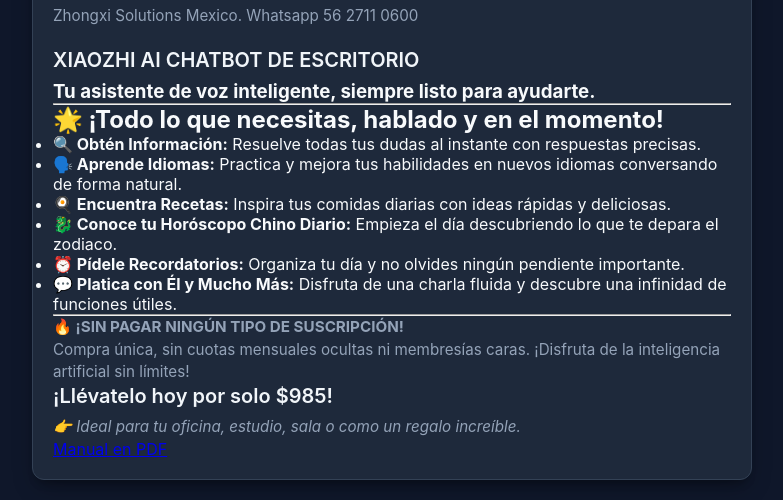
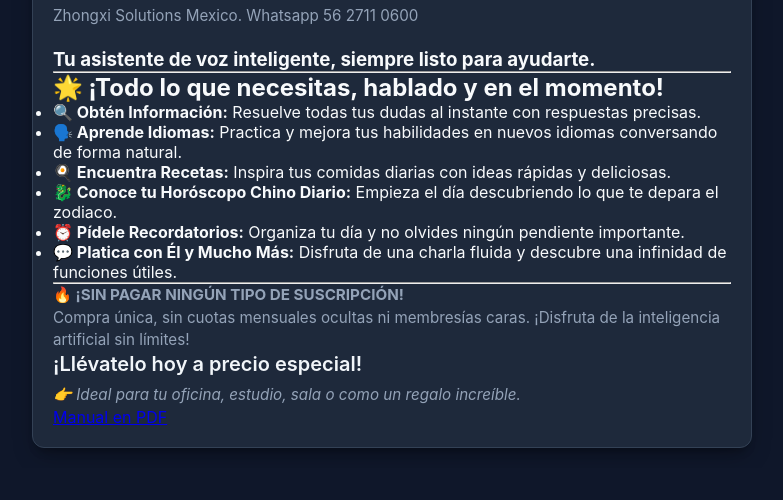
Before and after one commit to ZhongxiSol/video, a plain HTML site: page index.html in a window 1280 px wide. Shown: the part 427-927 px from the top of the page, without its empty margins (248-1031 px from the left). After the commit the page ends 895 px from the top, so only its background shows below. Drawn offline with Linux system fonts and the light colour scheme.

Commit message:
Update index.html

```diff
--- a/index.html
+++ b/index.html
@@ -84,7 +84,7 @@
            <h1>Xiaozhi Chatbot IA de Escritorio</h1>
            <p>Zhongxi Solutions Mexico. Whatsapp 56 2711 0600</p>
           <br>
-          <h1>XIAOZHI AI CHATBOT DE ESCRITORIO</h1>
+
 <h3>Tu asistente de voz inteligente, siempre listo para ayudarte.</h3>
 
 <hr>
@@ -106,7 +106,7 @@
     <p>Compra única, sin cuotas mensuales ocultas ni membresías caras. ¡Disfruta de la inteligencia artificial sin límites!</p>
 </div>
 
-<h1>¡Llévatelo hoy por solo $985!</h1>
+<h1>¡Llévatelo hoy a precio especial!</h1>
 
 <p><em>👉 Ideal para tu oficina, estudio, sala o como un regalo increíble.</em></p> <a href="https://docs.google.com/document/d/1OrUrt9xVkUo4EVIniR9xCR_lVt-BdKNprI7jz1DhI-s/edit?usp=share_link" class="link-pdf" target="_blank">Manual en PDF</a>
           <br>
```
